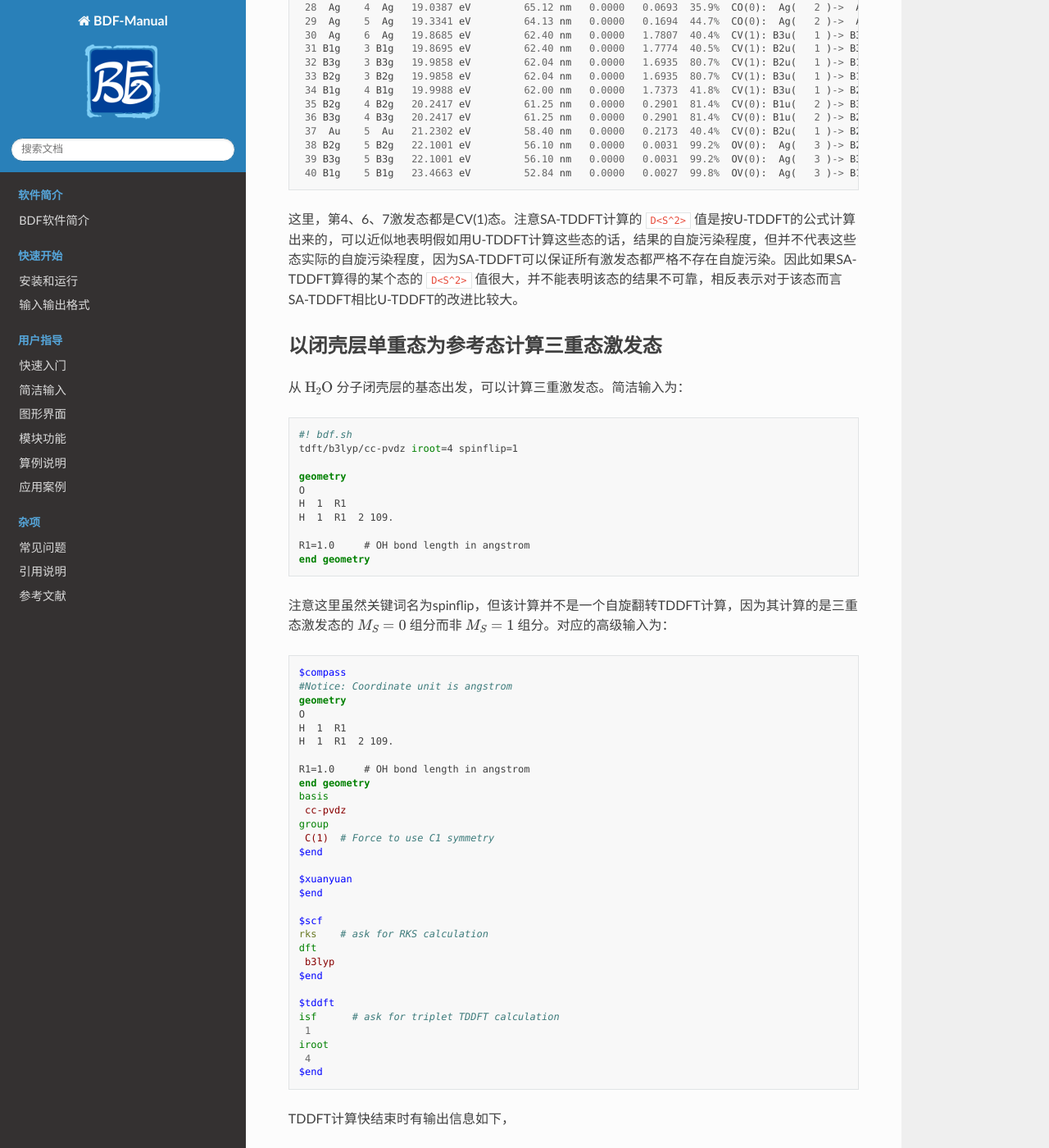
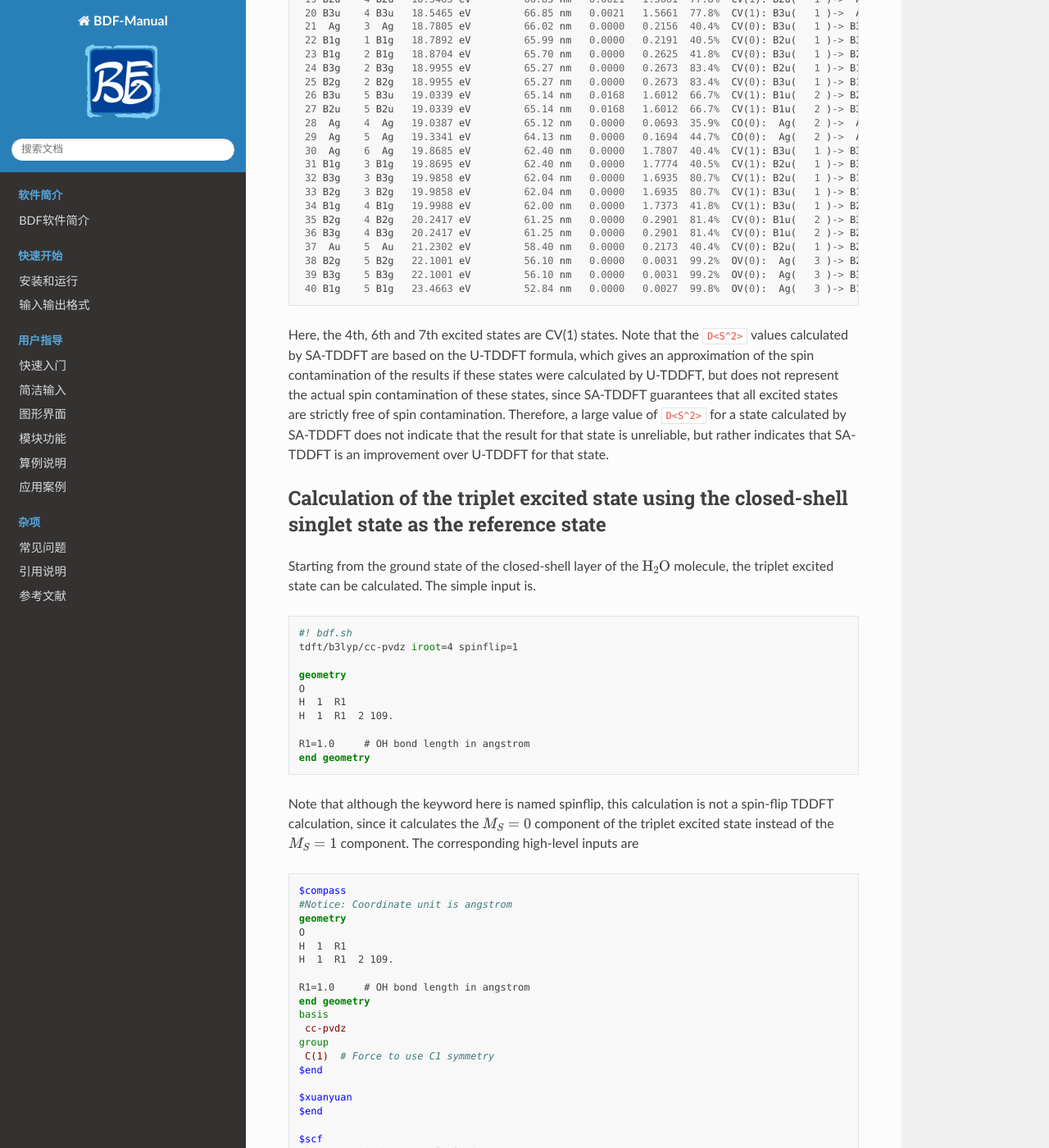
Before and after one commit to BDF-manual-maintenance/BDF-manual-en, a Sphinx documentation site: the page built from source/guide/TD.rst, in a window 1280 px wide and 1400 px high, scrolled down 12688 px. Shown: the whole window at 82% size. Built offline with Sphinx 7.4.7 and the Read the Docs theme 2.0.0, drawn with Linux system fonts in a browser that asks for light colours; cross-references to code outside the pages are shown as plain code; some of the changed text lies outside the part shown.

Commit message:
Update TD.rst

```diff
--- a/source/guide/TD.rst
+++ b/source/guide/TD.rst
@@ -386,7 +386,7 @@ Subsequently, the transition dipole moments also printed.
 
 Calculation of the open-shell layer system：U-TDDFT
 ----------------------------------------------------------
-开壳层体系可以用U-TDDFT计算，例如对于 :math:`\ce{H2O+}` 离子，先进行UKS计算，然后利用U-TDDFT计算激发态。典型的输入为，
+The open-shell layer system can be calculated using U-TDDFT, e.g. for :math:`\ce{H2O+}` ions, the UKS calculation is performed first, and then the U-TDDFT calculation is used to calculate the excited state. A typical input is that
 
 .. code-block:: bdf
 
@@ -401,13 +401,13 @@ Calculation of the open-shell layer system：U-TDDFT
     R1=1.0     # OH bond length in angstrom
     end geometry
 
-这里，关键词
-
-* ``iroot=4`` 指定对每个不可约表示计算4个根；
-* ``charge=1`` 指定体系的电荷为+1；
-* ``group=C(1)`` 指定强制使用C1点群计算。
-
-与之对应的高级输入为，
+Here, the keyword
+
+* ``iroot=4`` specifies that 4 roots are calculated for each integrable representation.
+* ``charge=1`` specifies that the charge of the system is +1.
+* ``group=C(1)`` specifies that the C1 point group calculation is forced.
+
+The corresponding high-level input is.
 
 .. code-block:: bdf
 
@@ -444,13 +444,13 @@ Calculation of the open-shell layer system：U-TDDFT
    4
   $end
 
-这个输入要注意的几个细节是：
-
-* ``compass`` 模块中利用关键词 ``group`` 强制计算使用 ``C(1)`` 点群;
-* ``scf`` 模块设置 ``UKS`` 计算， ``charge`` 为 ``1`` ， ``spinmulti`` (自旋多重度，2S+1)=2;
-* ``tddft`` 模块的 ``iroot`` 设定每个不可约表示算4个根，由于用了C1对称性，计算给出水的阳离子的前四个激发态。
-
-从以下输出可以看出执行的是U-TDDFT计算：
+A few details to note about this input are
+
+* The ``compass`` module uses the keyword ``group`` to force the calculation to use the ``C(1)`` point group;
+* The ``scf`` module sets the ``UKS`` calculation with ``charge`` of ``1`` and ``spinmulti`` (spin multi, 2S+1) = 2;
+* The ``iroot`` of the ``tddft`` module is set to count 4 roots per integrable representation, and since C1 symmetry is used, the calculation gives the first four excited states of the cation of water.
+
+The U-TDDFT calculation is performed as can be seen from the following output.
 
 .. code-block::
 
@@ -466,7 +466,7 @@ Calculation of the open-shell layer system：U-TDDFT
   SC Excitations
   RPA: (A-B)(A+B)Z=w2*Z
 
-计算总结输出的4个激发态为，
+The calculation summarizes the output of the 4 excited states as
 
 .. code-block::
 
@@ -477,13 +477,12 @@ Calculation of the open-shell layer system：U-TDDFT
     3   A    4   A   12.0991 eV        102.47 nm   0.0028   1.9312  65.8% CV(bb):   A(   4 )->   A(   6 )  14.637 0.493    9.9032
     4   A    5   A   13.3618 eV         92.79 nm   0.0174   0.0004  97.6% CV(aa):   A(   4 )->   A(   6 )  15.624 0.419   11.1659
 
-其中第3激发态的 ``D<S^2>`` 值较大，表明存在自旋污染问题。
-
-
-开壳层体系：X-TDDFT（也称SA-TDDFT）
+The third excited state has a large ``D<S^2>`` value, indicating a spin contamination problem.
+
+Open-shell system: X-TDDFT (also called SA-TDDFT)
 ----------------------------------------------------------
-X-TDDFT是一种自旋匹配TDDFT方法，用于计算开壳层体系。
-开壳层体系U-TDDFT三重态耦合的双占据到虚轨道激发态（在BDF中标记为CV(1)）存在自旋污染问题，因而其激发能常被低估。X-TDDFT可以用于解决这一问题。考虑 :math:`\ce{N2+}` 分子，X-TDDFT的简洁计算输入为：
+X-TDDFT is a spin-matched TDDFT method for calculating the open-shell layer system.
+The open-shell system U-TDDFT triplet state coupled to a double-occupied to imaginary orbital excited state (labeled CV(1) in BDF) suffers from spin contamination and thus its excitation energy is often underestimated. X-TDDFT can be used to solve this problem. Considering :math:`\ce{N2+}` molecules, the concise computational inputs to X-TDDFT are
 
 .. code-block:: bdf
 
@@ -495,7 +494,7 @@ X-TDDFT是一种自旋匹配TDDFT方法，用于计算开壳层体系。
      N 0.00  0.00  1.1164
    End geometry
 
-高级输入：
+Advanced input
 
 .. code-block:: bdf
 
@@ -529,9 +528,9 @@ X-TDDFT是一种自旋匹配TDDFT方法，用于计算开壳层体系。
      5
     $end
 
-这里， **SCF** 模块要求用 ``ROKS`` 方法计算基态， **TDDFT** 模块将默认采用 **X-TDDFT** 计算。
-
-激发态输出为，
+Here, the **SCF** module requires the ``ROKS`` method to calculate the ground state, and the **TDDFT** module will default to the **X-TDDFT** calculation.
+
+The excited state output is.
 
 .. code-block::
 
@@ -578,12 +577,13 @@ X-TDDFT是一种自旋匹配TDDFT方法，用于计算开壳层体系。
    39 B3g    5 B3g   22.1001 eV         56.10 nm   0.0000   0.0031  99.2%  OV(0):  Ag(   3 )-> B3g(   2 )  23.220 0.204   21.3099
    40 B1g    5 B1g   23.4663 eV         52.84 nm   0.0000   0.0027  99.8%  OV(0):  Ag(   3 )-> B1g(   1 )  25.135 0.283   22.6761
 
-这里，第4、6、7激发态都是CV(1)态。注意SA-TDDFT计算的 ``D<S^2>`` 值是按U-TDDFT的公式计算出来的，可以近似地表明假如用U-TDDFT计算这些态的话，结果的自旋污染程度，但并不代表这些态实际的自旋污染程度，因为SA-TDDFT可以保证所有激发态都严格不存在自旋污染。因此如果SA-TDDFT算得的某个态的 ``D<S^2>`` 值很大，并不能表明该态的结果不可靠，相反表示对于该态而言SA-TDDFT相比U-TDDFT的改进比较大。
-
-以闭壳层单重态为参考态计算三重态激发态
-----------------------------------------------------------
-
-从 :math:`\ce{H2O}` 分子闭壳层的基态出发，可以计算三重激发态。简洁输入为：
+Here, the 4th, 6th and 7th excited states are CV(1) states. Note that the ``D<S^2>`` values calculated by SA-TDDFT are based on the U-TDDFT formula, which gives an approximation of the spin contamination of the results if these states were calculated by U-TDDFT, but does not represent the actual spin contamination of these states, since SA-TDDFT guarantees that all excited states are strictly free of spin contamination.
+Therefore, a large value of ``D<S^2>`` for a state calculated by SA-TDDFT does not indicate that the result for that state is unreliable, but rather indicates that SA-TDDFT is an improvement over U-TDDFT for that state.
+
+Calculation of the triplet excited state using the closed-shell singlet state as the reference state
+------------------------------------------------------------------------------------------------------
+
+Starting from the ground state of the closed-shell layer of the :math:`\ce{H2O}` molecule, the triplet excited state can be calculated. The simple input is.
 
 .. code-block:: bdf
 
@@ -598,7 +598,7 @@ X-TDDFT是一种自旋匹配TDDFT方法，用于计算开壳层体系。
   R1=1.0     # OH bond length in angstrom
   end geometry
 
-注意这里虽然关键词名为spinflip，但该计算并不是一个自旋翻转TDDFT计算，因为其计算的是三重态激发态的 :math:`M_S = 0` 组分而非 :math:`M_S = 1` 组分。对应的高级输入为：
+Note that although the keyword here is named spinflip, this calculation is not a spin-flip TDDFT calculation, since it calculates the :math:`M_S = 0` component of the triplet excited state instead of the :math:`M_S = 1` component. The corresponding high-level inputs are
 
 .. code-block:: bdf
 
@@ -633,7 +633,7 @@ X-TDDFT是一种自旋匹配TDDFT方法，用于计算开壳层体系。
    4
   $end
 
-TDDFT计算快结束时有输出信息如下，
+When the TDDFT calculation is almost finished, there is an output message as follows.
 
 .. code-block::
 
@@ -663,9 +663,9 @@ TDDFT计算快结束时有输出信息如下，
        3       0.0000       0.0000       0.0000       0.0000       0.0000
        4       0.0000       0.0000       0.0000       0.0000       0.0000
 
-其中， ``Spin change: isf=  1`` 提示计算的是自旋多重度比基态大2的态（也即三重态），由于基态是单重态，基态到激发态跃迁是自旋禁阻的，所以振子强度和跃迁偶极矩都是0.
-
-TDDFT **默认只计算与参考态自旋相同的激发态**， 例如，:math:`\ce{H2O}` 分子的基态是单重态，TDDFT值计算单重激发态，如果要同时计算单重态与三重态，输入为：
+where ``Spin change: isf=  1`` suggests that the calculation is for a state with a spin multiplet 2 larger than the ground state (i.e., a triplet state), and since the ground state is a single heavy state and the ground to excited state jump is spin-barred, the oscillator strength and jump dipole moment are both 0.
+
+TDDFT **only calculates excited states with the same spin as the reference state by default**，For example, the ground state of an :math:`\ce{H2O}` molecule is a single heavy state, and the TDDFT value calculates the single heavy excited state; to calculate both the single heavy state and the triplet state, the input is
 
 .. code-block::
 
@@ -678,7 +678,7 @@ TDDFT **默认只计算与参考态自旋相同的激发态**， 例如，:math:
    H   1  0.9   2 109.0
    end geometry
 
-系统会运行两次TDDFT，分别计算单重态和三重态，其中单重态的输出为：
+The system will run TDDFT twice to calculate the single heavy state and triplet state respectively, where the output of the single heavy state is
 
 .. code-block::
 
@@ -693,7 +693,7 @@ TDDFT **默认只计算与参考态自旋相同的激发态**， 例如，:math:
     7  A2    2  A2   22.3252 eV         55.54 nm   0.0000   0.0000  99.8%  CV(0):  B2(   1 )->  B1(   3 )  24.716 0.418   14.2284
     ...
 
-三重态的输出为：
+The output of the triplet state is
 
 .. code-block::
 
@@ -708,9 +708,9 @@ TDDFT **默认只计算与参考态自旋相同的激发态**， 例如，:math:
     7  A2    2  A2   21.8438 eV         56.76 nm   0.0000   2.0000  99.5%  CV(1):  B2(   1 )->  B1(   3 )  24.716 0.418   14.4255
     ...
 
-由于单重态到三重态跃迁是偶极禁阻的，所以振子强度 ``f=0.0000``。
-
-自旋翻转 (spin-flip) TDDFT计算
+Since the single to triplet state jump is dipole-barred, the oscillator strength  ``f=0.0000``.
+
+Spin-flip TDDFT calculation
 ----------------------------------------------------------
 
 BDF不仅能从单重态出发计算三重态，还可以从自旋多重度更高的 **2S+1** 重态（S = 1/2, 1, 3/2, ...）出发，向上翻转自旋计算 **2S+3** 重态；自旋上翻的 **TDDFT/TDA** 给出的是双占据轨道的alpha电子到未占据的beta轨道跃迁态，标记为 ``CV(1)`` 激发。与基态为闭壳层单重态的情形不同，此时BDF计算的是 **2S+3** 重态的 :math:`M_S = S+1` 组分，因此当基态不是闭壳层单重态时，该计算可以称之为自旋翻转的TDDFT计算。自旋向上翻转的TDDFT计算的输入文件格式与基态为闭壳层单重态、计算三重态激发态时完全相同，例如以下输入文件以二重态为参考态，计算四重态激发态：
```
